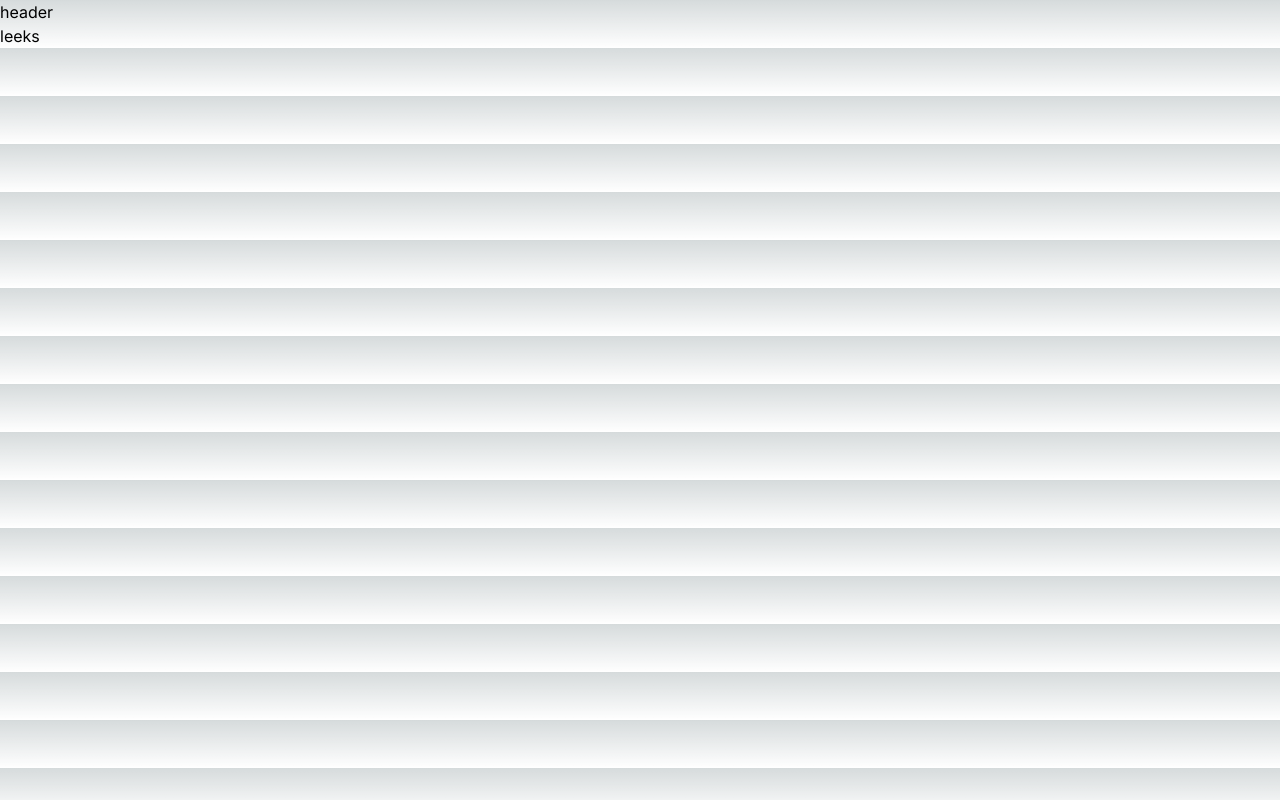
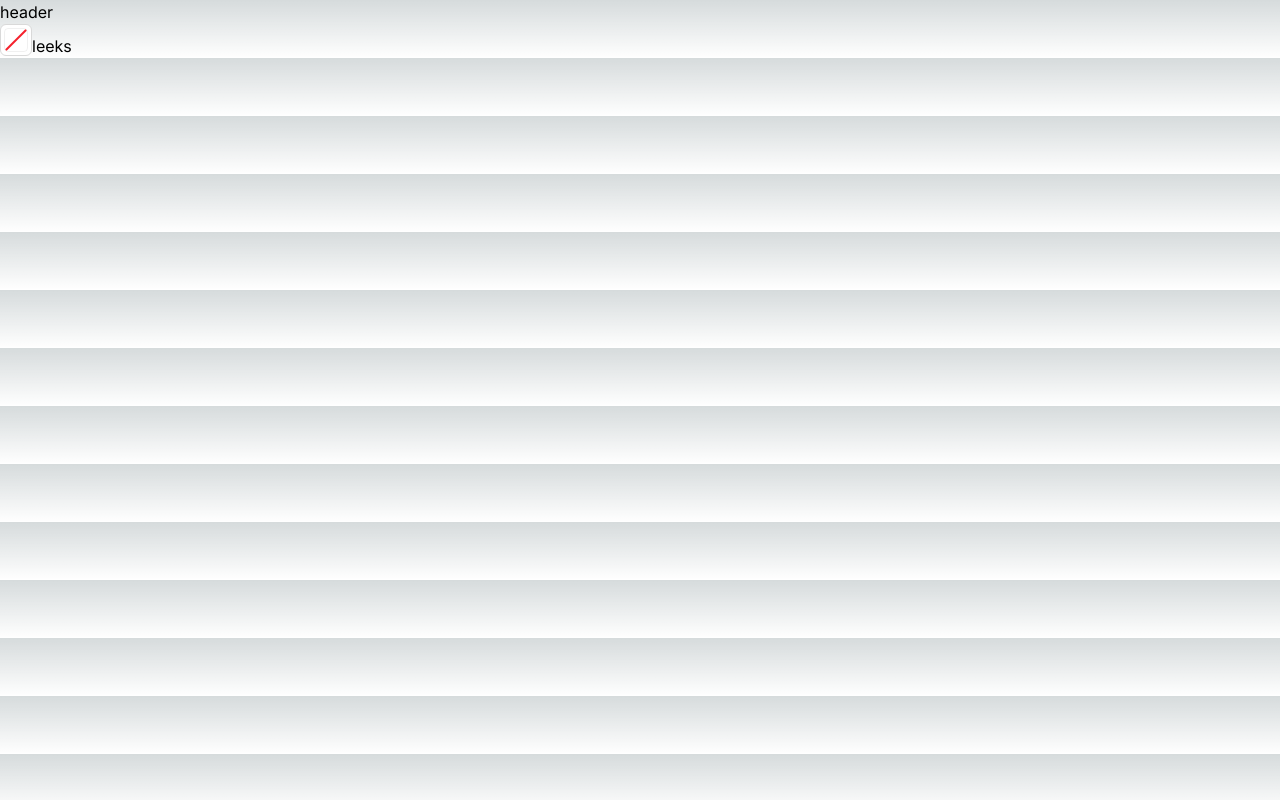
Before and after one commit to wubajiao/nextjs-app, a Next.js app: page /fight in a window 1280 px wide. Built offline with nearby package versions, Linux system fonts and the light colour scheme.

Commit message:
feat: 集成antd

```diff
--- a/package.json
+++ b/package.json
@@ -10,6 +10,7 @@
     "lint": "next lint"
   },
   "dependencies": {
+    "antd": "^5.9.3",
     "next": "^13.5.3",
     "react": "^18.2.0",
     "react-dom": "^18.2.0"
--- a/src/app/(blankLayout)/fight/page.tsx
+++ b/src/app/(blankLayout)/fight/page.tsx
@@ -3,10 +3,16 @@
  * @Author       : wuhaidong
  * @Date         : 2023-09-27 12:01:56
  * @LastEditors  : wuhaidong
- * @LastEditTime : 2023-09-27 16:57:32
+ * @LastEditTime : 2023-09-27 17:41:28
  */
+import { ColorPicker } from 'antd'
 function leeks() {
-  return <div className="home">leeks</div>
+  return (
+    <div className="home">
+      <ColorPicker />
+      leeks
+    </div>
+  )
 }
 
 export default leeks
```
Also changed, not shown: 1 other file (tests, documents, lock files or other folders).
